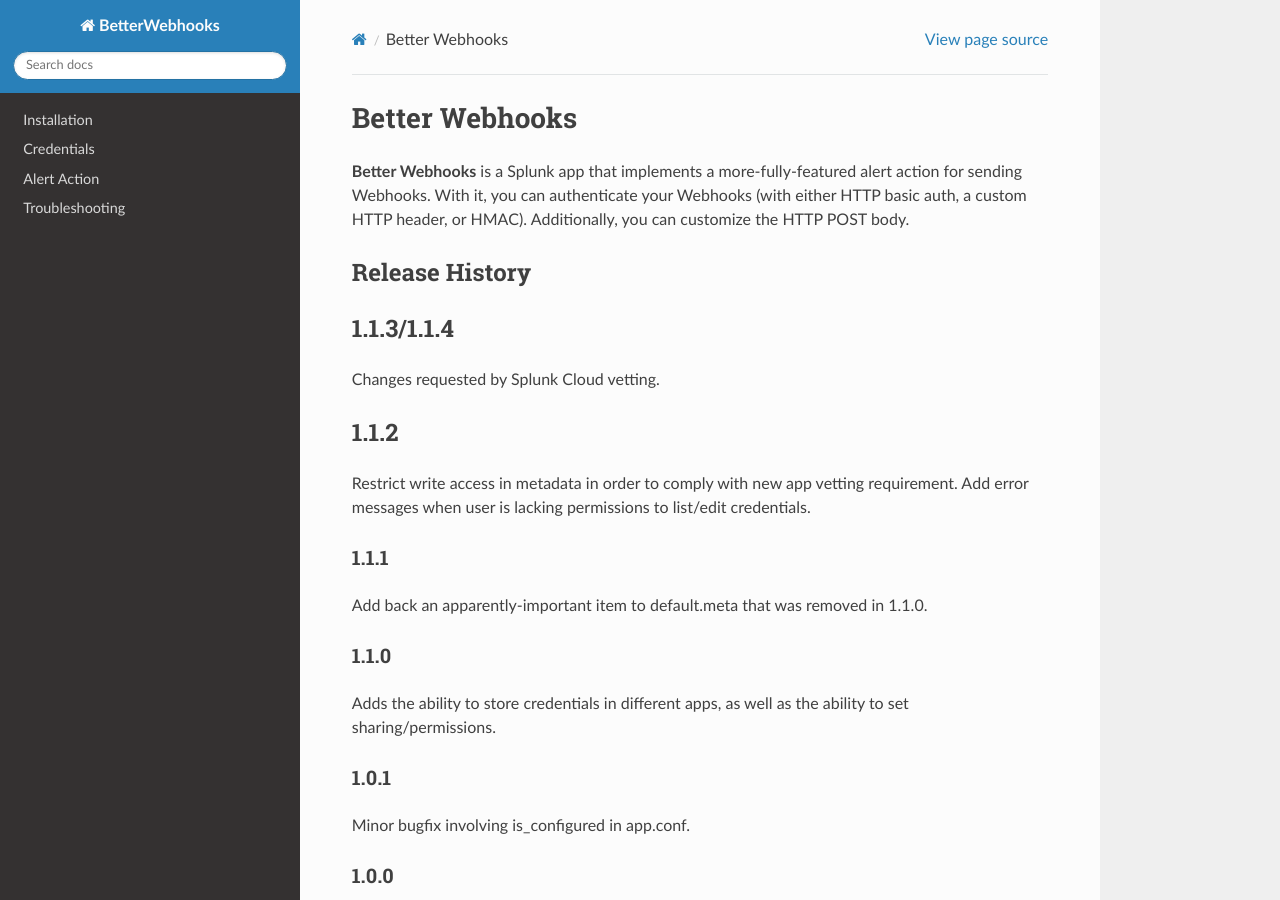
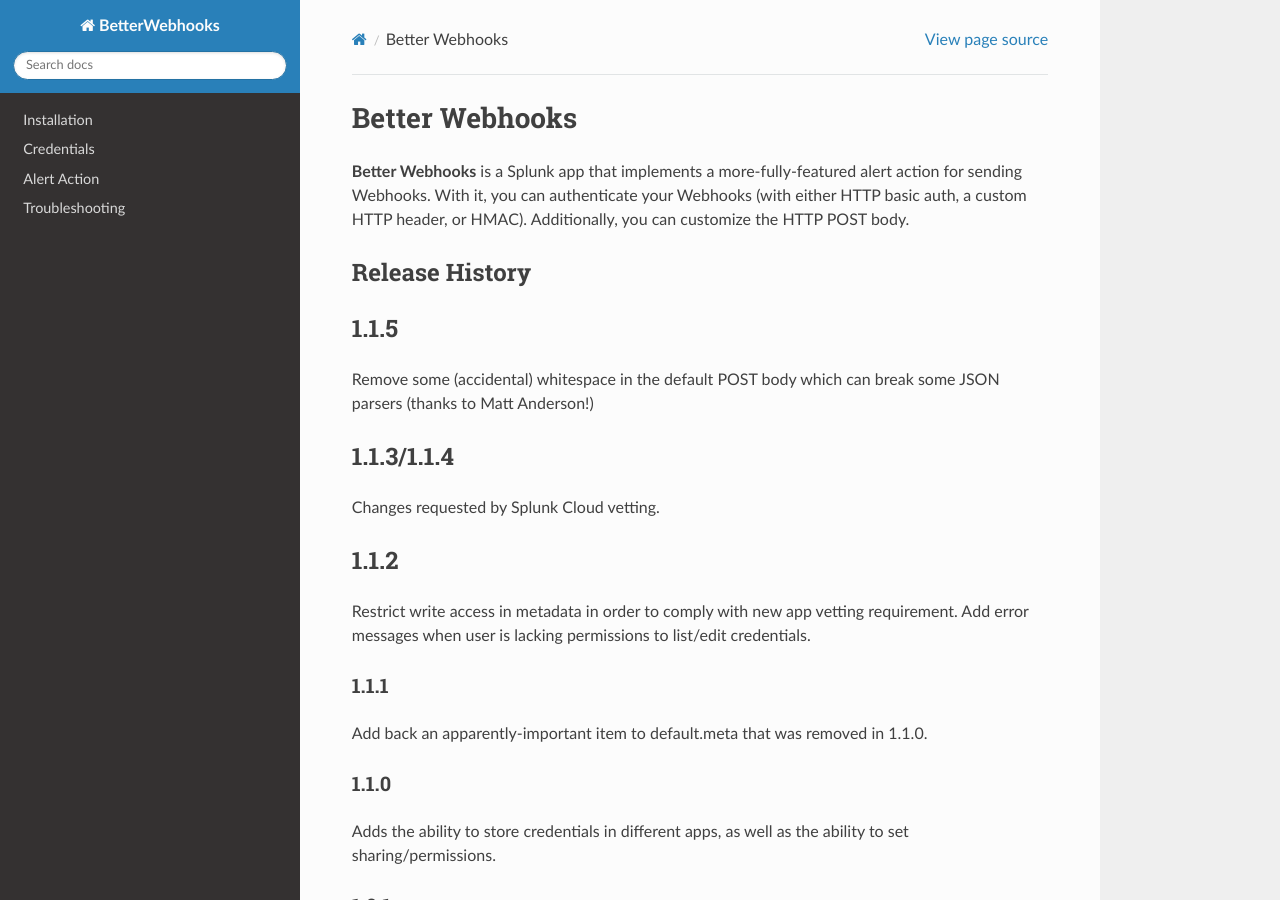
Before and after one commit to HurricaneLabs/BetterWebhooks, a Sphinx documentation site: the page built from docs/source/index.rst, in a window 1280 px wide and 900 px high. Built offline with Sphinx 7.4.7 and the Read the Docs theme 3.1.0, drawn with Linux system fonts in a browser that asks for light colours.

Commit message:
Increment app version and add release notes

```diff
--- a/docs/source/index.rst
+++ b/docs/source/index.rst
@@ -8,6 +8,12 @@
 
 Release History
 ----------------
+
+1.1.5
+-----
+Remove some (accidental) whitespace in the default POST body which can break some JSON
+parsers (thanks to Matt Anderson!)
+
 1.1.3/1.1.4
 -----
 Changes requested by Splunk Cloud vetting.
--- a/packages/better-webhooks/src/main/resources/splunk/default/app.conf
+++ b/packages/better-webhooks/src/main/resources/splunk/default/app.conf
@@ -1,6 +1,6 @@
 [id]
 name = BetterWebhooks
-version = 1.1.4
+version = 1.1.5
 
 [ui]
 is_visible = 1
@@ -10,7 +10,7 @@
 [launcher]
 author = Cameron Schmidt
 description = An alert action for webhooks with custom payloads and auth
-version = 1.1.4
+version = 1.1.5
 
 [package]
 id = BetterWebhooks
```
